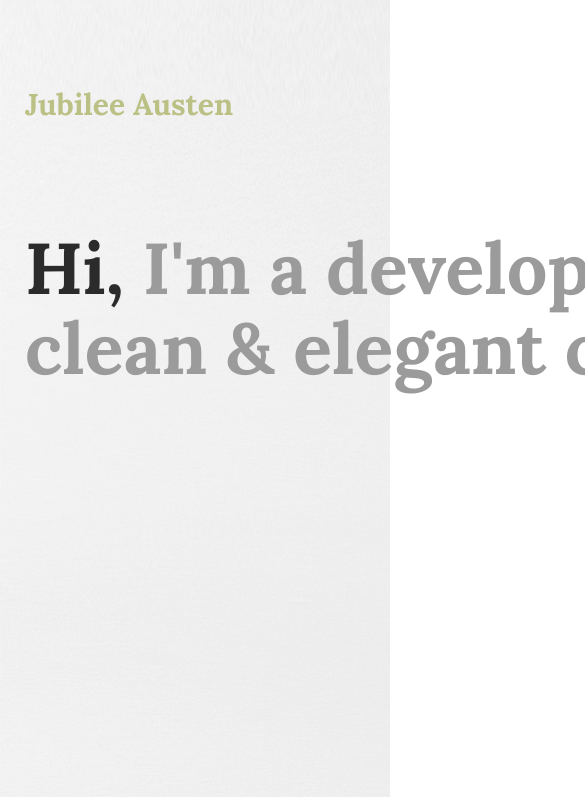
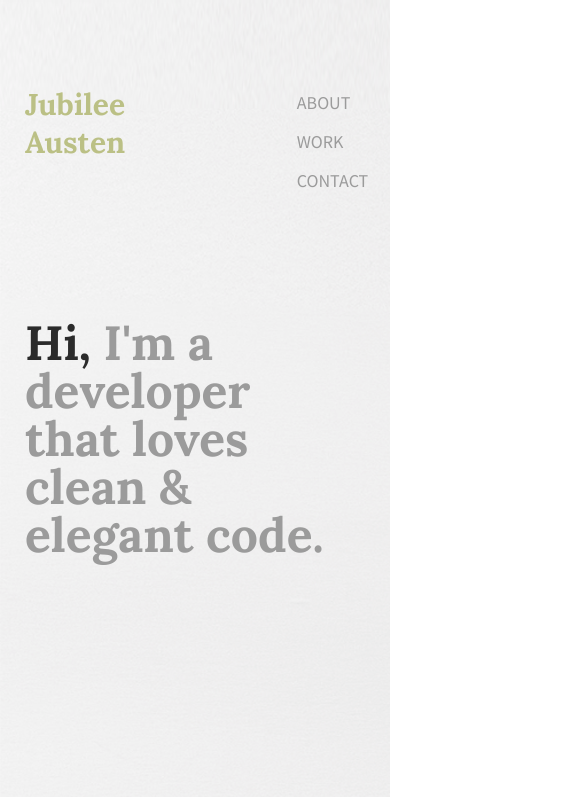
Before and after one commit to tiffanymonroe/jubilee_austen, a plain HTML site: page index.html in a window 390 px wide. Shown: the top 797 px of the page, 585 px wide, since content can reach past the window. Drawn offline with Linux system fonts and the light colour scheme.

Commit message:
header responsive

```diff
--- a/css/main.css
+++ b/css/main.css
@@ -5,22 +5,22 @@ body {
 }
 
 #about, #work, #contact {
-  height: 600px;
+  height: 100vh;
 }
 
 /******* GRID *******/
 .full-width {
-  width: 1200px;
+  width: 100%;
   margin: 0 auto;
 }
 
 .half-width {
-  width: 600px;
+  width: 50%;
   float: left;
 }
 
 .third-width {
-  width: 400px;
+  width: 33%;
   float: left;
 }
 
@@ -55,7 +55,7 @@ nav ul li a {
 }
 
 header h2 {
-    width: 1000px;
+    width: 83%;
     clear: both;
     font-family: 'Lora', serif;
     font-size: 72px;
@@ -172,3 +172,67 @@ header h2 span {
     font-size: 32px;
     padding-right: 48px;
 }
+
+/* RESPONSIVE */
+
+@media (max-width: 1030px) {
+  nav ul li a {
+      padding-left: 60px;
+  }
+}
+
+@media (max-width: 900px) {
+  header h2 {
+    font-size: 3em;
+    line-height: 1em;
+  }
+
+  nav ul li a {
+      padding-left: 40px;
+  }
+}
+
+@media (max-width: 780px) {
+  nav {
+      float: none;
+  }
+  nav ul li{
+      display:list-item;
+      list-style: none;
+      padding-bottom: 1em;
+  }
+
+  nav ul li a {
+    padding-left: 70%;
+  }
+}
+
+@media (max-width: 640px) {
+  nav ul li a {
+    padding-left: 65%;
+  }
+}
+
+@media (max-width: 530px) {
+  nav ul li a {
+    padding-left: 55%;
+  }
+}
+
+@media (max-width: 490px) {
+  nav ul li a {
+    padding-left: 50%;
+  }
+}
+
+@media (max-width: 450px) {
+  nav ul li a {
+    padding-left: 45%;
+  }
+}
+
+@media (max-width: 400px) {
+  nav ul li a {
+    padding-left: 35%;
+  }
+}
```
